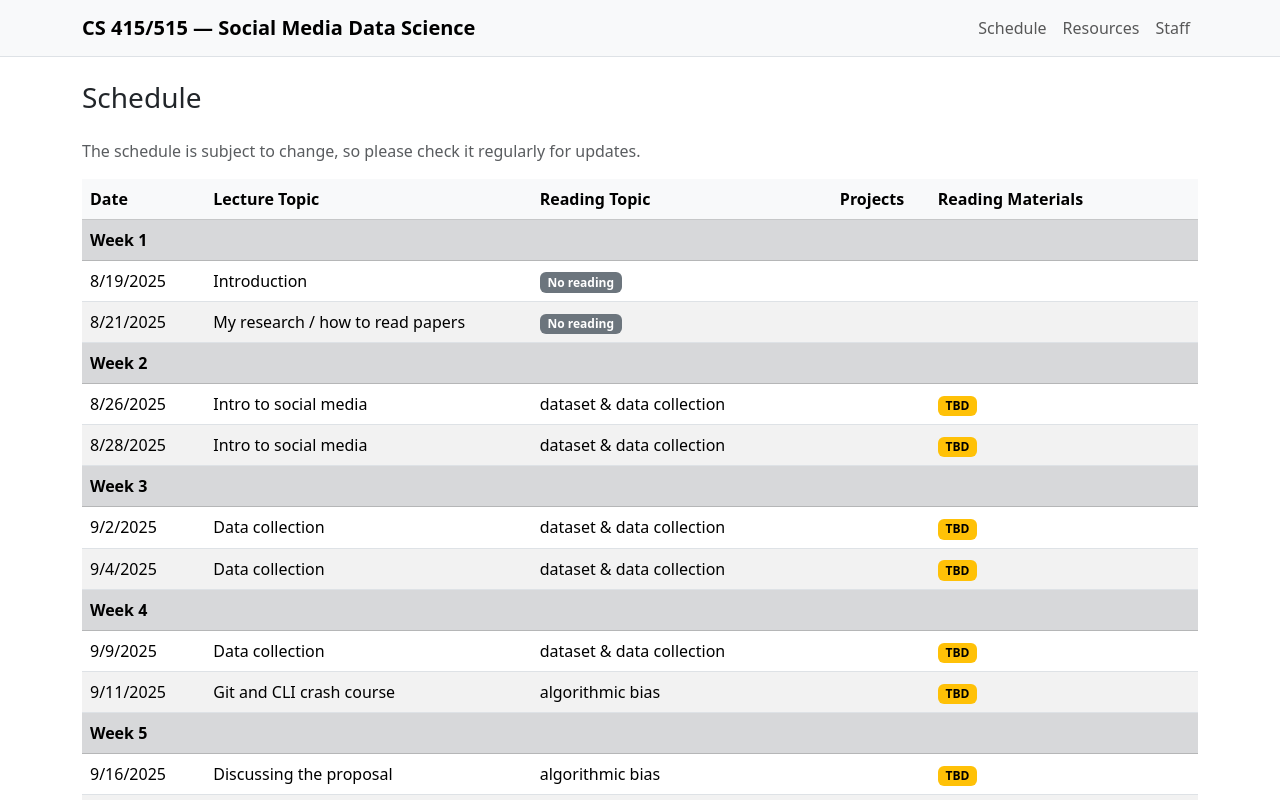
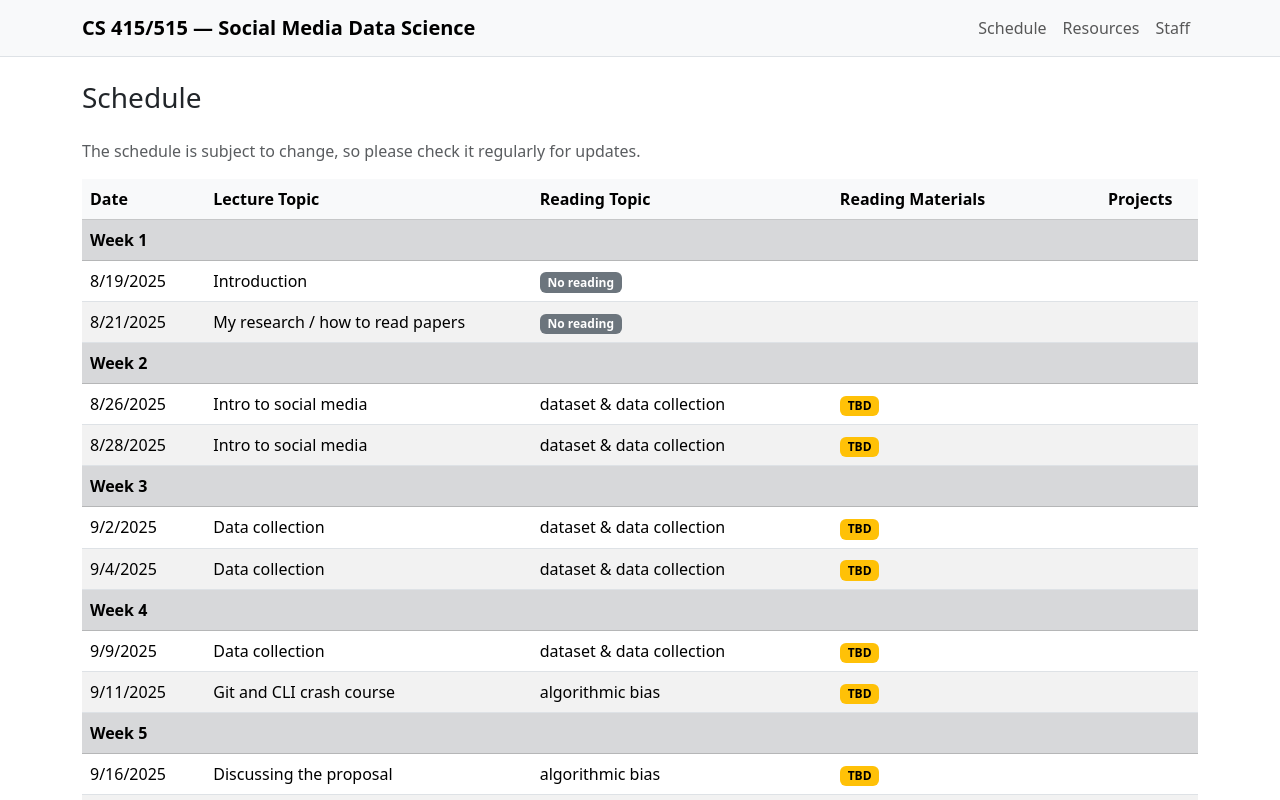
Before and after one commit to YangKCLab/social-media-ds-course, a Vue app in the folder frontend/: page /schedule in a window 1280 px wide. Shown: the top 800 px of the page. Built offline with nearby package versions, Linux system fonts and the light colour scheme.

Commit message:
feat(schedule): swap Projects and Reading Materials columns

```diff
--- a/frontend/src/pages/Schedule.vue
+++ b/frontend/src/pages/Schedule.vue
@@ -41,8 +41,8 @@ const isNoReading = (topic) => /^no\s*reading$/i.test((topic || '').trim())
             <th scope="col" style="white-space:nowrap">Date</th>
             <th scope="col">Lecture Topic</th>
             <th scope="col">Reading Topic</th>
+            <th scope="col" style="min-width:220px">Reading Materials</th>
             <th scope="col" style="white-space:nowrap">Projects</th>
-            <th scope="col" style="min-width:220px">Reading Materials</th>
           </tr>
         </thead>
         <tbody v-for="group in weekGroups" :key="'w'+group.week">
@@ -69,11 +69,6 @@ const isNoReading = (topic) => /^no\s*reading$/i.test((topic || '').trim())
               </template>
             </td>
             <td>
-              <template v-if="row.project">
-                <span class="badge text-bg-info">{{ row.project }}</span>
-              </template>
-            </td>
-            <td>
               <template v-if="row.materials && row.materials.length">
                 <ul class="mb-0 ps-3">
                   <li v-for="m in row.materials" :key="m.title">
@@ -84,6 +79,11 @@ const isNoReading = (topic) => /^no\s*reading$/i.test((topic || '').trim())
               <template v-else>
                 <!-- Leave empty when there is no reading that day; otherwise show TBD -->
                 <span v-if="!isNoReading(row.readingTopic)" class="badge text-bg-warning">TBD</span>
+              </template>
+            </td>
+            <td>
+              <template v-if="row.project">
+                <span class="badge text-bg-info">{{ row.project }}</span>
               </template>
             </td>
           </tr>
```
